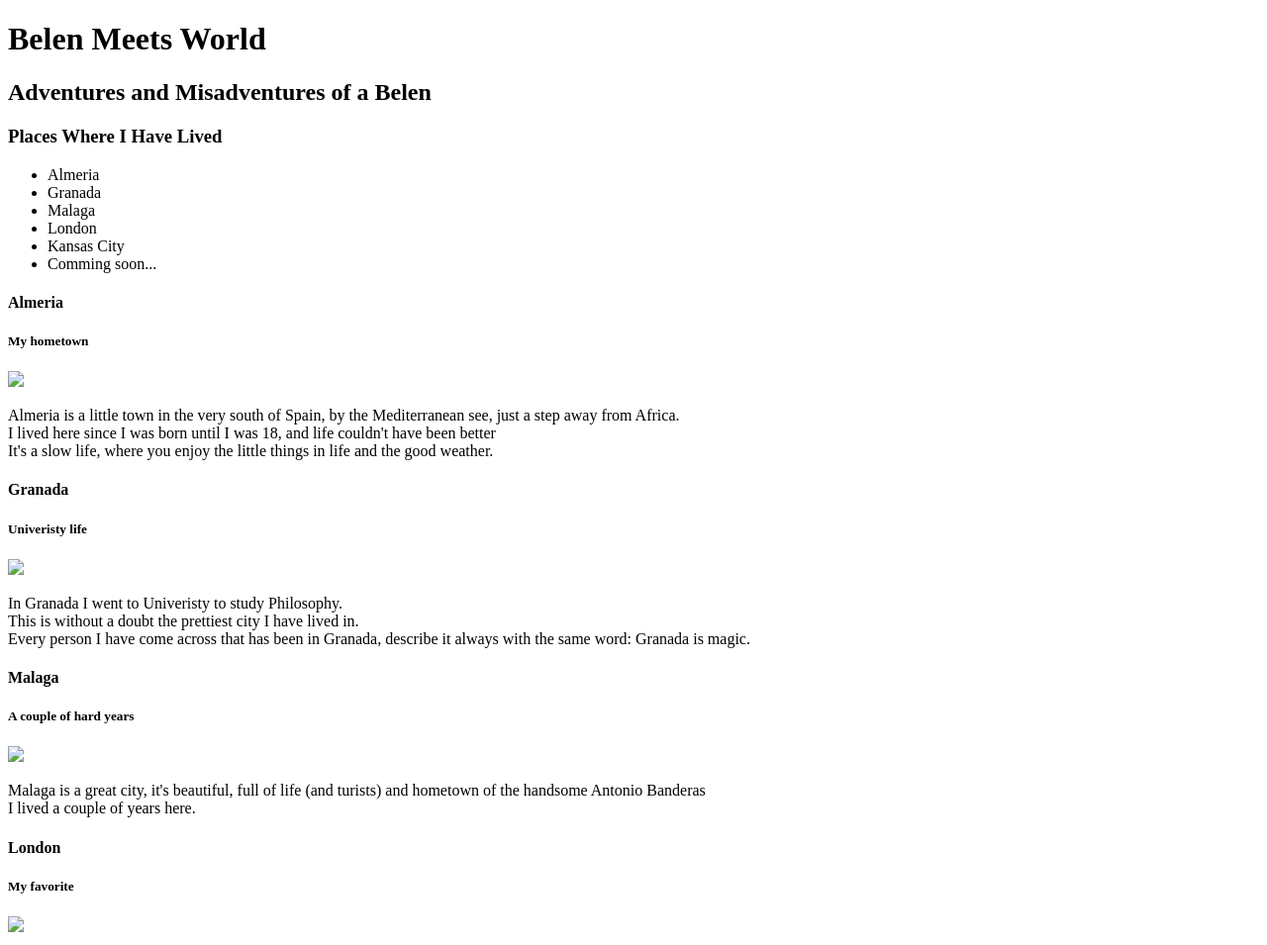
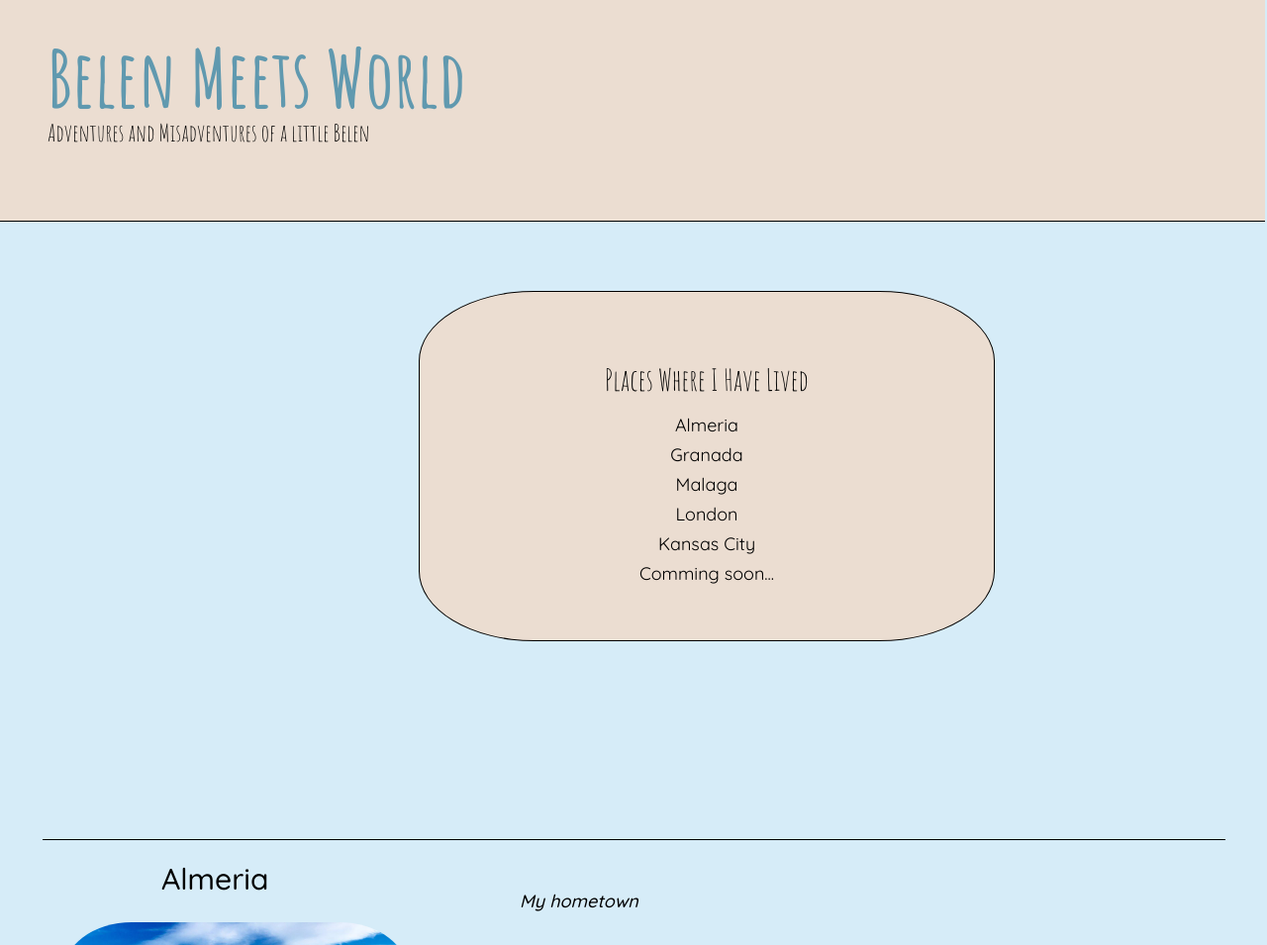
Before and after one commit to KC-LC101-June-22/js-assignment-4-html-me-something-93Belen, a website: page index.html in a window 1280 px wide. Shown: the top 955 px of the page at 99% size. Drawn offline with Linux system fonts and the light colour scheme.

Commit message:
add styles

```diff
--- a/index.html
+++ b/index.html
@@ -1,70 +1,72 @@
 <!DOCTYPE html>
 <html>
    <head>
+      <link href="./styles.css" rel='stylesheet'>
       <title>Belen Meets World</title>
    </head>
    <body>
       <header>
          <h1>Belen Meets World</h1>
-         <h2>Adventures and Misadventures of a Belen</h2>
+         <h2>Adventures and Misadventures of a little Belen</h2>
       </header>
       <main>
-         <div>
+         <div id='hero-text'>
             <h3>Places Where I Have Lived</h3>
             <ul>
-               <li><a>Almeria</a></li>
-               <li><a>Granada</a></li>
-               <li><a>Malaga</a></li>
-               <li><a>London</a></li>
-               <li><a>Kansas City</a></li>
-               <li><a>Comming soon...</a></li>
+               <li><a href="#almeria">Almeria</a></li>
+               <li><a href="#granada">Granada</a></li>
+               <li><a href="#malaga">Malaga</a></li>
+               <li><a href="#london">London</a></li>
+               <li><a href="#kansas-city">Kansas City</a></li>
+               <li><a href="#los-angeles">Comming soon...</a></li>
             </ul>
          </div>
-         <article>
+         <article id="almeria">
             <h4>Almeria</h4>
-            <h5>My hometown</h5>
+            <h5><em>My hometown</em></h5>
             <img src='./images/Alcazaba-Almeria-1024x768.jpg'>
-            <p>Almeria is a little town in the very south of Spain, by the Mediterranean see, just a step away from Africa.<br>
-            I lived here since I was born until I was 18, and life couldn't have been better<br>
-            It's a slow life, where you enjoy the little things in life and the good weather.</p>
+            <p>Almeria is a little town in the very south of Spain, by the Mediterranean sea, just a step away from Africa.<br>
+            I lived there since I was born until I was 18, and life couldn't have been better.<br>
+            It was a slow life, enjoing the little things and the good weather.</p>
          </article>
-         <article>
+         <article id="granada">
             <h4>Granada</h4>
-            <h5>Univeristy life</h5>
+            <h5><em>Univeristy life</em></h5>
             <img src='./images/67335850-68ce-11e8-99fe-0242ac11000d.jpg'>
-            <p>In Granada I went to Univeristy to study Philosophy.<br>
+            <p>Granada is also in the southern part of Spain, in a region called Andalucia. <br>
+                I went to Univeristy to study Philosophy.<br>
             This is without a doubt the prettiest city I have lived in.<br>
             Every person I have come across that has been in Granada, describe it always with the same word: Granada is magic.</p>
          </article>
-         <article>
+         <article id="malaga">
             <h4>Malaga</h4>
-            <h5>A couple of hard years</h5>
+            <h5><em>A couple of years</em></h5>
             <img src='./images/spain-malaga-city-overview-and-beach.jpg'>
             <p>Malaga is a great city, it's beautiful, full of life (and turists) and hometown of the handsome Antonio Banderas<br>
             I lived a couple of years here.</p>
          </article>
-         <article>
+         <article id="london">
             <h4>London</h4>
-            <h5>My favorite</h5>
+            <h5><em>My favorite</em></h5>
             <img src='./images/camden-lock-london-scaled.jpg'>
             <p>London it's just amazing.<br>
             I loved living here. The energy is awesome, the whole city has such a unique personality.<br>
             I learned English by myself, I grew as a person and I became stronger. <br>
             Moving to London changed my life in so many different ways. It made it better and opened my world.</p>
          </article>
-         <article>
+         <article id='kansas-city'>
             <h4>Kansas City</h4>
-            <h5>Looking for the American Dream</h5>
+            <h5><em>Looking for the American Dream</em></h5>
             <img src='./images/00-social-image-kansas-city-missouri-travel-guide.jpg.webp'>
-            <p>It was hard to leave Europe. There is defenently cultural shocks and I am still getting used to many things,<br>
-            but the jobs oportunities here are incredible. I feel that I have a future and I can build a career.<br>
+            <p>It was hard to leave Europe. There is defenently cultural shocks and I am still getting used to many things.<br>
+            But the jobs oportunities here are incredible. I feel that I have a future and I can build a career.<br>
             </p>
          </article>
-         <article>
+         <article id="los-angeles">
             <h4>Los Angeles</h4>
-            <h5>Unexpected</h5>
+            <h5><em>Unexpected</em></h5>
             <img src='./images/475457-Los-Angeles.jpg'>
-            <p>Maybe in the near future I will be moving to Los Angeles... we'll see...</p>
+            <p>Maybe in the near future I will be moving to Los Angeles... We'll see...</p>
          </article>
       </main>
       <footer>
--- a/styles.css
+++ b/styles.css
@@ -1 +1,102 @@
 /* Write your CSS here! */
+@import url('https://fonts.googleapis.com/css2?family=Amatic+SC:wght@400;700&family=Quicksand:wght@300;400;500;600;700&display=swap');
+
+body {
+    box-sizing: border-box;
+    height: auto;
+    width: 100vw;
+    overflow-x: hidden;
+    display: grid;
+    grid-template-rows: 7% 20% 73%;
+    background: #d6ecf8;
+}
+header {
+    box-sizing: border-box;
+    grid-row: 1;
+    background: #ebddd1;
+    width: 100%;
+    padding: 30px 0px 0px 50px;
+    margin-top: -10px;
+    margin-left: -10px;
+    border-bottom: solid black 1px;
+}
+main {
+    padding: 20px 50px 20px 35px;
+}
+#hero-text {
+     grid-row: 2;
+     text-align: center;
+     margin-top: 50px;
+     background: #ebddd1;
+     width: 500px;
+     padding: 40px;
+     border-radius: 20%;
+     margin-left: 380px;
+     margin-bottom: 200px;
+     border: solid black 1px;
+}
+li {
+    list-style: none;
+}
+img {
+     width: 350px;
+     border-radius: 20%;
+     margin-top: -20px;
+}
+article {
+    display: grid;
+    grid-template-columns: repeat(2, 40%);
+    margin: 50px 0px;
+    padding: 20px;
+    border-top: black solid 1px;
+}
+h1, h2, h3 {
+    font-family: 'Amatic SC';
+}
+h1 {
+    font-weight: 700;
+    font-size: 80px;
+    margin: 0;
+    color: #6099af;
+}
+h2, h3 {
+    font-weight: 400;
+}
+h2 {
+    margin-top: -10px;
+    font-size: 24px;
+}
+h3 {
+    margin-bottom: 0;
+    font-size: 30px;
+}
+h4, h5, p, li {
+    font-family: 'Quicksand';
+}
+h4, h5 {
+    font-weight: 500;
+}
+h4 {
+    font-size: 30px;
+    margin: 0px 0px 0px 100px;
+}
+h5 {
+    font-size: 18px;
+}
+p {
+    font-weight: 500;
+    font-size: 18px;
+}
+li {
+    font-weight: 400;
+    font-size: 18px;
+    margin-left: -40px;
+    margin-bottom: 7px;
+}
+a {
+    text-decoration: none;
+    color: black;
+}
+a:hover {
+    color: #6099af;
+}
```
Also changed, not shown: images/00-social-image-kansas-city-missouri-travel-guide.jpg.webp (added), images/475457-Los-Angeles.jpg (added), images/67335850-68ce-11e8-99fe-0242ac11000d.jpg (added), images/Alcazaba-Almeria-1024x768.jpg (added), images/camden-lock-london-scaled.jpg (added), images/spain-malaga-city-overview-and-beach.jpg (added).
